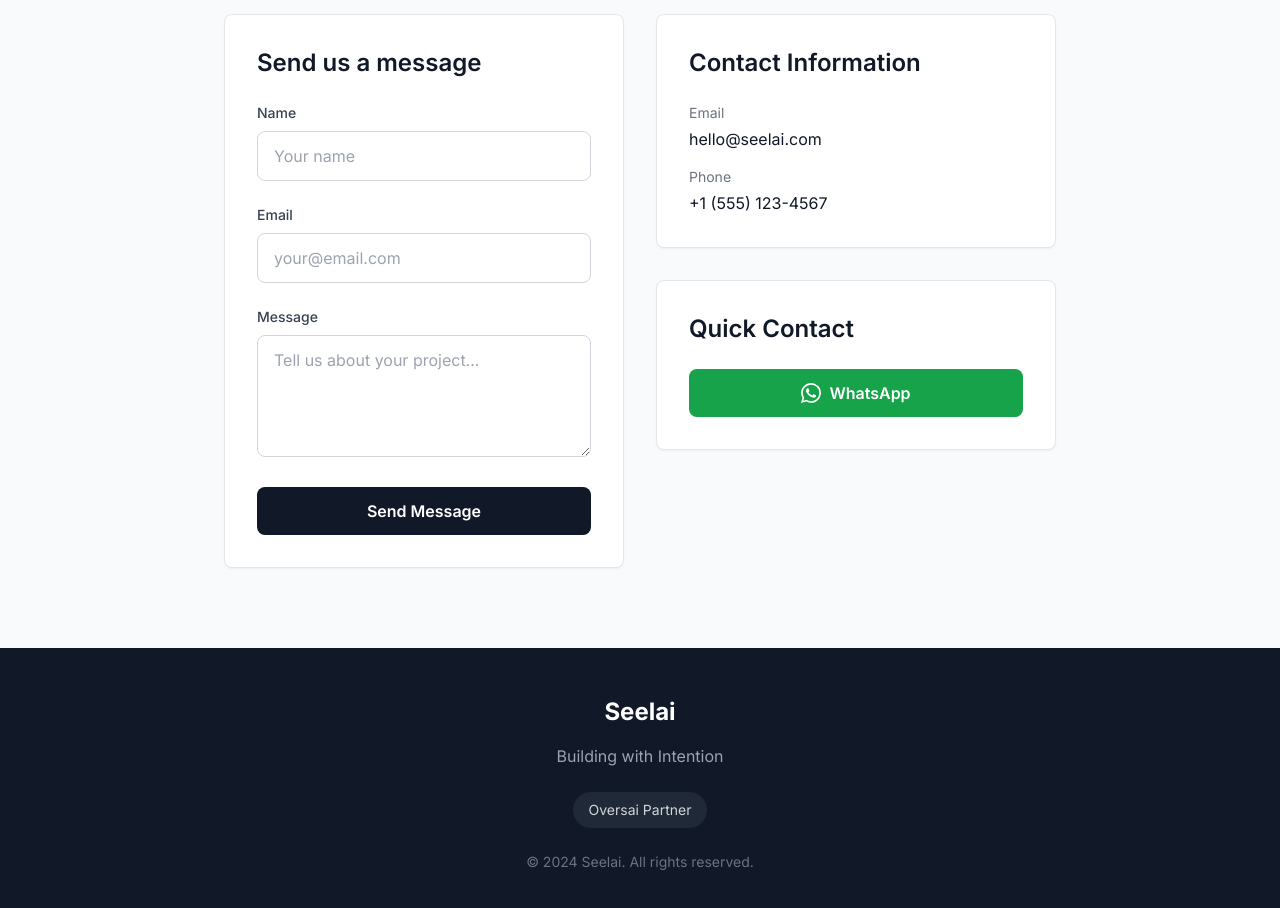
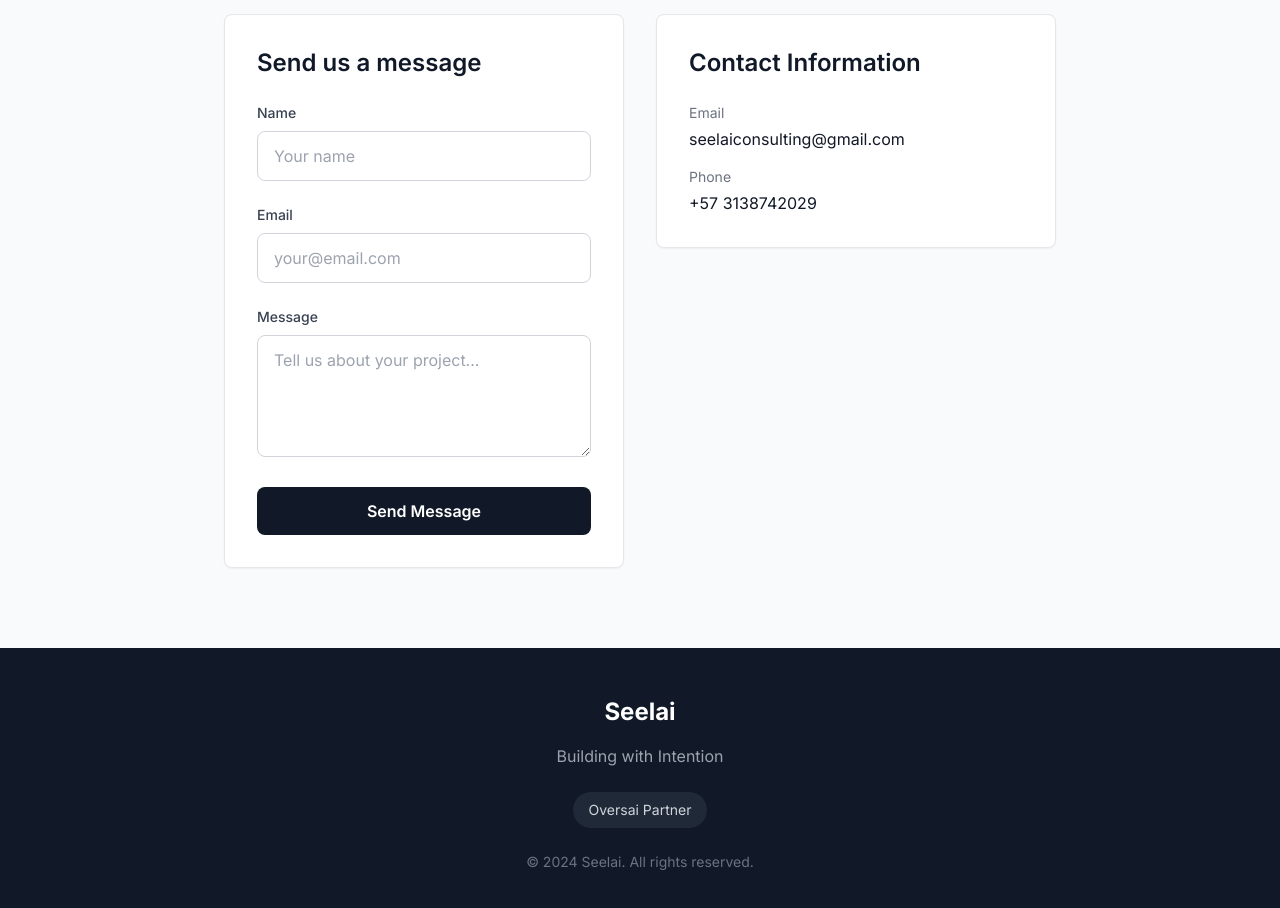
Before and after one commit to Palomagiraldorivera/Seelai, a Next.js app: page / in a window 1280 px wide. Shown: the part 1700-2608 px from the top of the page. Built offline with nearby package versions, Linux system fonts and the light colour scheme.

Commit message:
feat: actualizacion contacto

```diff
--- a/app/page.tsx
+++ b/app/page.tsx
@@ -9,9 +9,14 @@ export default function Home() {
           <div className="flex justify-between items-center py-4">
             <div className="flex items-center space-x-4">
               <h1 className="text-2xl font-bold text-gray-900">Seelai</h1>
-              <span className="bg-gray-100 text-gray-600 px-3 py-1 rounded-full text-sm font-medium">
+              <a
+                href="https://oversai.com"
+                target="_blank"
+                rel="noopener noreferrer"
+                className="bg-gray-100 text-gray-600 px-3 py-1 rounded-full text-sm font-medium hover:bg-gray-200 transition-colors"
+              >
                 Oversai Partner
-              </span>
+              </a>
             </div>
             <nav className="hidden md:flex space-x-8">
               <a href="#services" className="text-gray-600 hover:text-gray-900 transition-colors">Services</a>
@@ -108,7 +113,11 @@ export default function Home() {
                 </div>
                 <div className="flex items-start space-x-3">
                   <div className="w-2 h-2 bg-gray-900 rounded-full mt-2"></div>
-                  <p className="text-gray-600">Oversai partnership for cutting-edge technology</p>
+                  <p className="text-gray-600">
+                    <a href="https://oversai.com" target="_blank" rel="noopener noreferrer" className="hover:text-gray-900 transition-colors">
+                      Oversai partnership for cutting-edge technology
+                    </a>
+                  </p>
                 </div>
               </div>
             </div>
@@ -120,7 +129,14 @@ export default function Home() {
               </p>
               <div className="bg-white p-6 rounded-lg border border-gray-200">
                 <p className="text-sm text-gray-500 mb-2">Partnership</p>
-                <p className="text-lg font-semibold text-gray-900">Oversai Partner</p>
+                <a
+                  href="https://oversai.com"
+                  target="_blank"
+                  rel="noopener noreferrer"
+                  className="text-lg font-semibold text-gray-900 hover:text-gray-700 transition-colors"
+                >
+                  Oversai Partner
+                </a>
                 <p className="text-sm text-gray-600">Access to cutting-edge AI technology</p>
               </div>
             </div>
@@ -195,29 +211,15 @@ export default function Home() {
                 <div className="space-y-4">
                   <div>
                     <p className="text-sm text-gray-500 mb-1">Email</p>
-                    <p className="text-gray-900">hello@seelai.com</p>
+                    <p className="text-gray-900">seelaiconsulting@gmail.com</p>
                   </div>
                   <div>
                     <p className="text-sm text-gray-500 mb-1">Phone</p>
-                    <p className="text-gray-900">+1 (555) 123-4567</p>
+                    <p className="text-gray-900">+57 3138742029</p>
                   </div>
                 </div>
               </div>
 
-              <div className="bg-white p-8 rounded-lg shadow-sm border border-gray-200">
-                <h3 className="text-2xl font-semibold text-gray-900 mb-6">Quick Contact</h3>
-                <a
-                  href="https://wa.me/15551234567"
-                  target="_blank"
-                  rel="noopener noreferrer"
-                  className="inline-flex items-center justify-center w-full bg-green-600 text-white py-3 px-6 rounded-lg font-semibold hover:bg-green-700 transition-colors"
-                >
-                  <svg className="w-5 h-5 mr-2" fill="currentColor" viewBox="0 0 24 24">
-                    <path d="M17.472 14.382c-.297-.149-1.758-.867-2.03-.967-.273-.099-.471-.148-.67.15-.197.297-.767.966-.94 1.164-.173.199-.347.223-.644.075-.297-.15-1.255-.463-2.39-1.475-.883-.788-1.48-1.761-1.653-2.059-.173-.297-.018-.458.13-.606.134-.133.298-.347.446-.52.149-.174.198-.298.298-.497.099-.198.05-.371-.025-.52-.075-.149-.669-1.612-.916-2.207-.242-.579-.487-.5-.669-.51-.173-.008-.371-.01-.57-.01-.198 0-.52.074-.792.372-.272.297-1.04 1.016-1.04 2.479 0 1.462 1.065 2.875 1.213 3.074.149.198 2.096 3.2 5.077 4.487.709.306 1.262.489 1.694.625.712.227 1.36.195 1.871.118.571-.085 1.758-.719 2.006-1.413.248-.694.248-1.289.173-1.413-.074-.124-.272-.198-.57-.347m-5.421 7.403h-.004a9.87 9.87 0 01-5.031-1.378l-.361-.214-3.741.982.998-3.648-.235-.374a9.86 9.86 0 01-1.51-5.26c.001-5.45 4.436-9.884 9.888-9.884 2.64 0 5.122 1.03 6.988 2.898a9.825 9.825 0 012.893 6.994c-.003 5.45-4.437 9.884-9.885 9.884m8.413-18.297A11.815 11.815 0 0012.05 0C5.495 0 .16 5.335.157 11.892c0 2.096.547 4.142 1.588 5.945L.057 24l6.305-1.654a11.882 11.882 0 005.683 1.448h.005c6.554 0 11.89-5.335 11.893-11.893A11.821 11.821 0 0020.885 3.488"/>
-                  </svg>
-                  WhatsApp
-                </a>
-              </div>
             </div>
           </div>
         </div>
@@ -230,9 +232,14 @@ export default function Home() {
             <h3 className="text-2xl font-bold mb-4">Seelai</h3>
             <p className="text-gray-400 mb-6">Building with Intention</p>
             <div className="flex justify-center space-x-6 mb-6">
-              <span className="bg-gray-800 text-gray-300 px-4 py-2 rounded-full text-sm">
+              <a
+                href="https://oversai.com"
+                target="_blank"
+                rel="noopener noreferrer"
+                className="bg-gray-800 text-gray-300 px-4 py-2 rounded-full text-sm hover:bg-gray-700 transition-colors"
+              >
                 Oversai Partner
-              </span>
+              </a>
             </div>
             <p className="text-gray-500 text-sm">
               © 2024 Seelai. All rights reserved.
```
